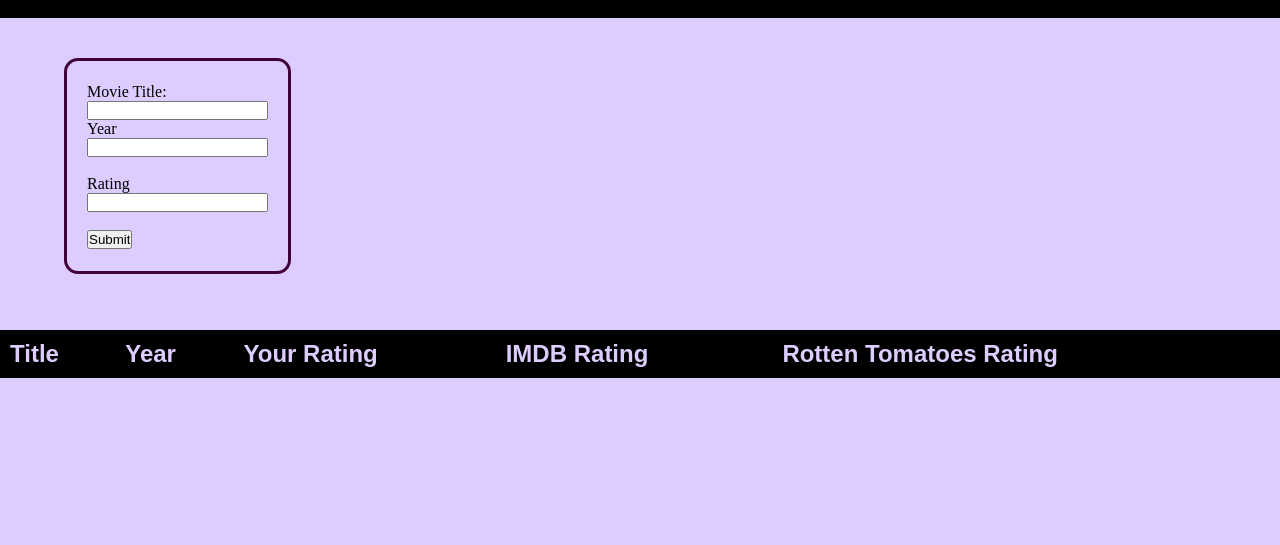
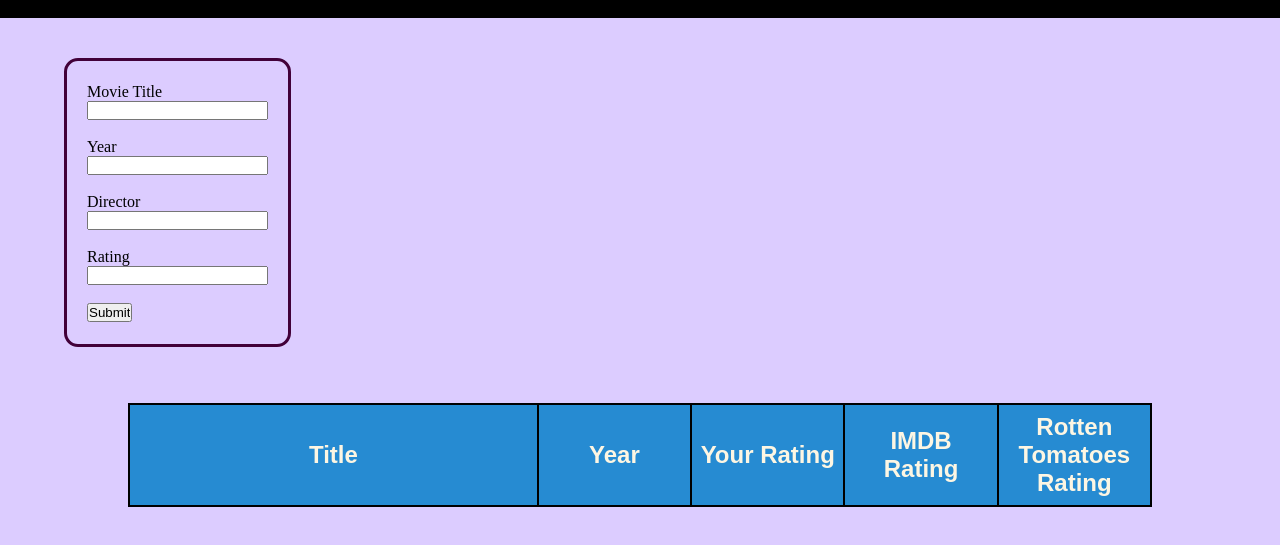
Before and after one commit to Jake-Davis01/Movie-Ratings, a website: page FrontEnd/home.html in a window 1280 px wide. Shown: the part 69-614 px from the top of the page. Drawn offline with Linux system fonts and the light colour scheme; no server answers.

Commit message:
updates styles on the user review table

```diff
--- a/FrontEnd/Styles/home.css
+++ b/FrontEnd/Styles/home.css
@@ -304,26 +304,41 @@ body {
 table {
   font-family: arial, sans-serif;
   border-collapse: collapse;
-  width: 100%;
+  width: 80%;
+  margin: auto;
+}
+
+.table-title {
+    width: 40%;
+}
+
+.table-year {
+    width: 15%;
+}
+
+table img {
+    width: 30%;
+    height: auto;
 }
 
 td, th {
   border: 2px solid var(--dark-outline);
-  text-align: left;
+  text-align: center;
   padding: 8px;
   font-size: 1.3rem;
 }
 
-tr:nth-child(odd) {
-  background-color: var(--light-outline);
-}
-
 th {
-   background-color: var(--dark-colour);
-   color: var(--bg-colour);
+   background-color: var(--blue);
+   color: var(--base3);
    font-size: 1.5rem;
 }
 
+tr:nth-child(odd) {
+  background-color: var(--base2);
+}
+
+
 tr:nth-child(even) {
-  background-color: #dddddd;
+  background-color: var(--base2);
 }
--- a/FrontEnd/home.html
+++ b/FrontEnd/home.html
@@ -33,10 +33,12 @@
 
             <div id="add-section" class="game-option">
                 <form>
-                    <label for="mTitle">Movie Title:</label><br>
-                    <input type="text" id="mTitle" name="mTitle" value=""><br>
+                    <label for="mTitle">Movie Title</label><br>
+                    <input type="text" id="mTitle" name="mTitle" value=""><br><br>
                     <label for="mYear">Year</label><br>
                     <input type="text" id="mYear" name="mYear" value=""><br><br>
+                    <label for="director">Director</label><br>
+                    <input type="text" id="director" name="director" value=""><br><br>
                     <label for="mYear">Rating</label><br>
                     <input type="number" id="rating" name="rating" value=""><br><br>
                     <input type="submit" value="Submit">
@@ -51,11 +53,11 @@
             <table>
                 <thead>
                     <tr>
-                        <th>Title</th>
-                        <th>Year</th>
-                        <th>Your Rating</th>
-                        <th>IMDB Rating</th>
-                        <th>Rotten Tomatoes Rating</th>
+                        <th class="table-title">Title</th>
+                        <th class="table-year">Year</th>
+                        <th class="table-year">Your Rating</th>
+                        <th class="table-year">IMDB Rating</th>
+                        <th class="table-year">Rotten Tomatoes Rating</th>
                     </tr>
                 </thead>
                 <tbody id="reviews">
```
